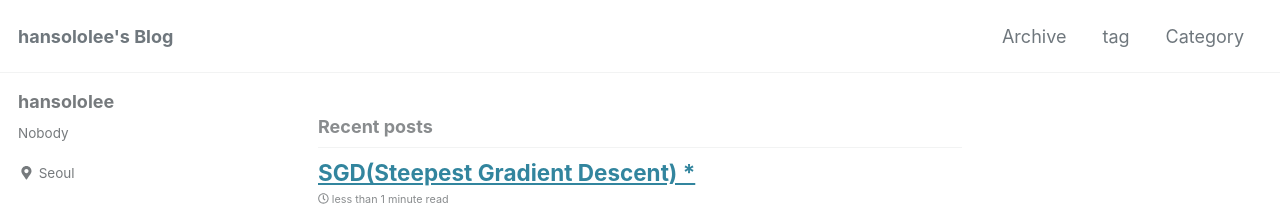
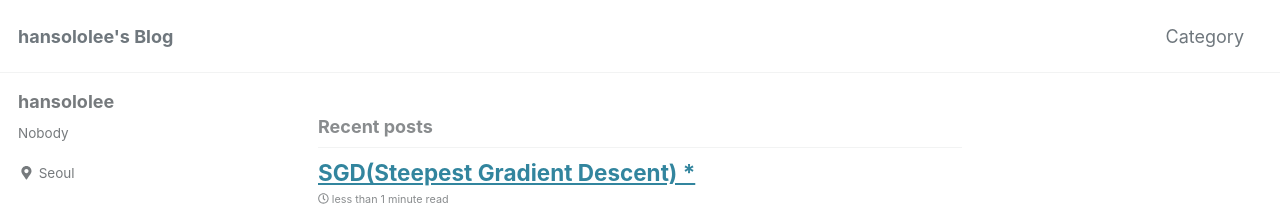
Before and after one commit to arisongha/hansololee.github.io, a Jekyll site: the page built from index.html, in a window 1280 px wide and 900 px high. Shown: the top 213 px of the window. Built offline with Jekyll 4.4.1, drawn with Linux system fonts in a browser that asks for light colours; cached includes are drawn as plain includes; nearby versions of some CDN libraries; the list of posts is cut into pages by our own code.

Commit message:
Update navigation.yml

```diff
--- a/_data/navigation.yml
+++ b/_data/navigation.yml
@@ -1,9 +1,5 @@
 # main links
 main:
-  - title: "Archive"
-    url: /year-archive/
-  - title: "tag"
-    url: /tags/
   - title: "Category"
     url: /categories/
   # - title: "Quick-Start Guide"
```
